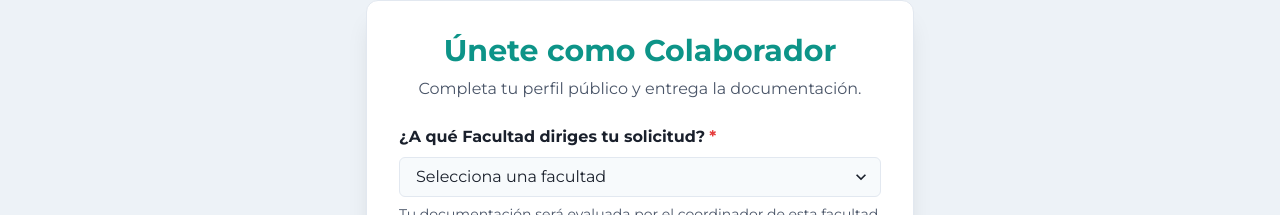
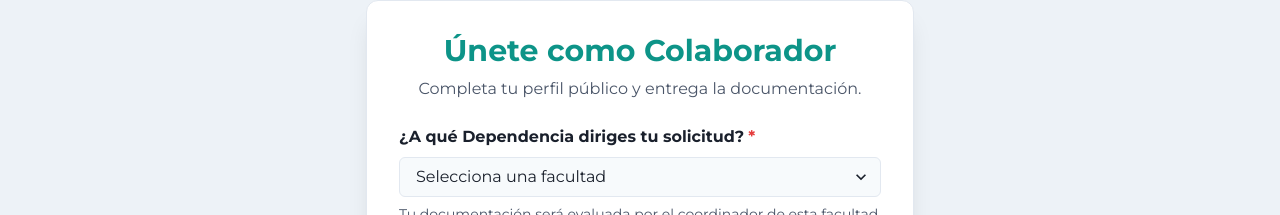
Before and after one commit to RoaRobinson97/ecp_ucv, a Next.js app: page /solicitar-organizacion in a window 1280 px wide. Shown: the part 122-337 px from the top of the page. Built offline with nearby package versions, Linux system fonts and the light colour scheme; data requests are answered from the project's data file.

Commit message:
fix: Comentar tab de usuarios y texto de facultad a dependencia

```diff
--- a/src/components/formularios/solicitud-form.tsx
+++ b/src/components/formularios/solicitud-form.tsx
@@ -196,7 +196,7 @@ export const SolicitudForm = () => {
         <form onSubmit={handleSubmit}>
           <VStack spacing={6}>
             <FormControl id="facultad" isRequired>
-              <FormLabel fontWeight="bold" color="text.primary">¿A qué Facultad diriges tu solicitud?</FormLabel>
+              <FormLabel fontWeight="bold" color="text.primary">¿A qué Dependencia diriges tu solicitud?</FormLabel>
               <Select
                 placeholder={isLoadingFacultades ? "Cargando facultades..." : "Selecciona una facultad"}
                 value={facultadId}
--- a/src/components/layout/admin-navbar.tsx
+++ b/src/components/layout/admin-navbar.tsx
@@ -14,7 +14,7 @@ export function AdminNavbar() {
   const links = [
     { name: 'Dashboard', href: '/admin/dashboard' },
     { name: 'Solicitudes', href: '/admin/solicitudes' },
-    { name: 'Usuarios', href: '/admin/usuarios' },
+    // { name: 'Usuarios', href: '/admin/usuarios' },
   ];
 
   return (
```
